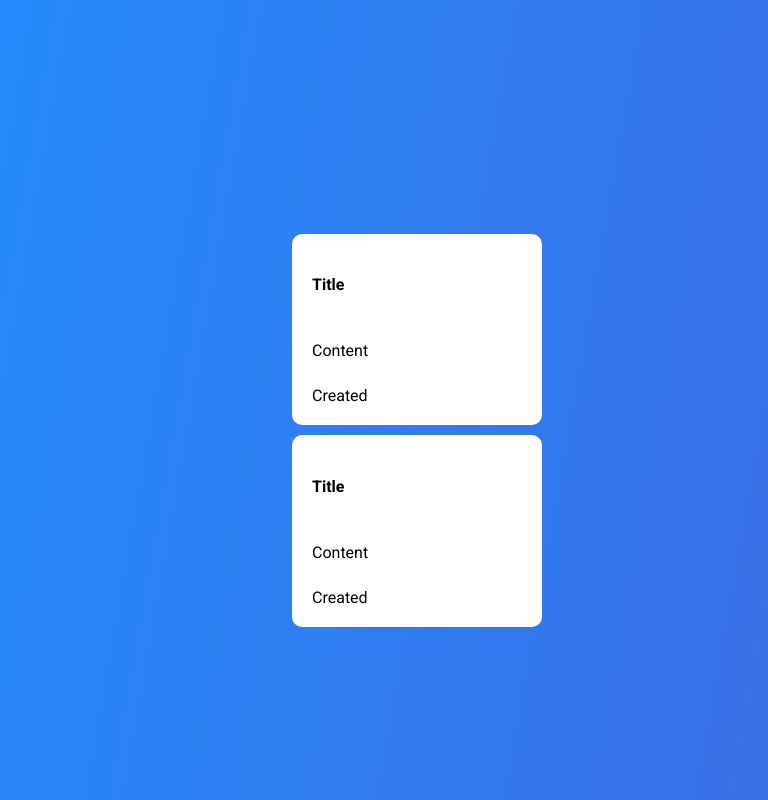
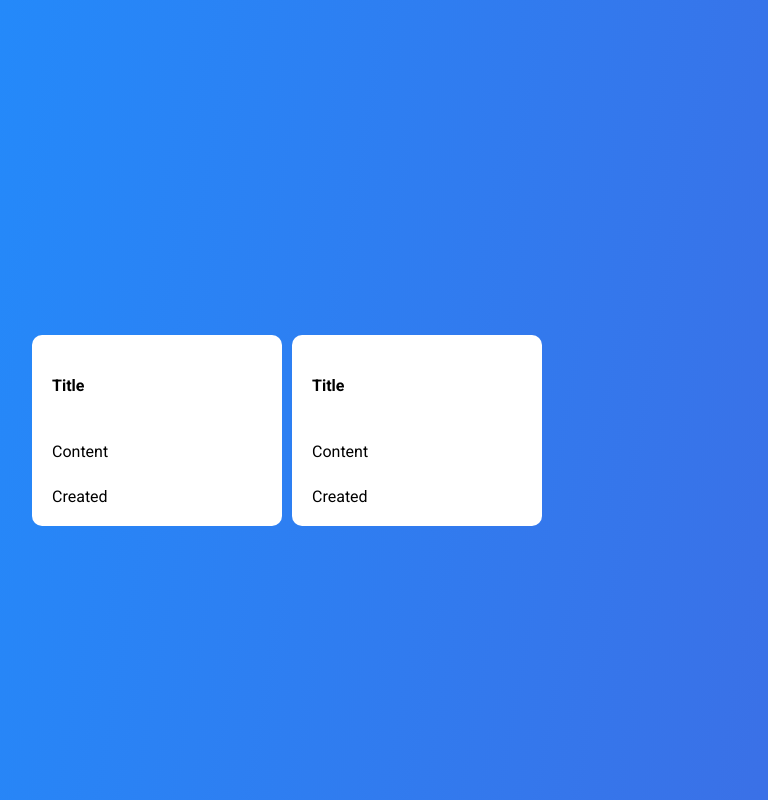
Before and after one commit to schmenniooo/Journal_IO, a React (Vite) app: page / in a window 1280 px wide. Shown: the top 800 px of the page, without its empty margins (243-1011 px from the left). Built offline with nearby package versions, Linux system fonts and the light colour scheme.

Commit message:
dynamic colum template for journal list

```diff
--- a/src/components/Main/main.css
+++ b/src/components/Main/main.css
@@ -14,7 +14,7 @@
 .journalList {
 
     display: grid;
-    grid-template-columns: repeat(auto-fill, minmax(250px, 1fr));
+    grid-template-columns: repeat(3, 1fr);
     grid-gap: 10px;
     list-style: none;
 }
@@ -52,3 +52,11 @@
 
 
 }
+
+@media (max-width: 700px) {
+
+    .journalList {
+
+        grid-template-columns: repeat(1, 1fr);
+    }
+}
```
